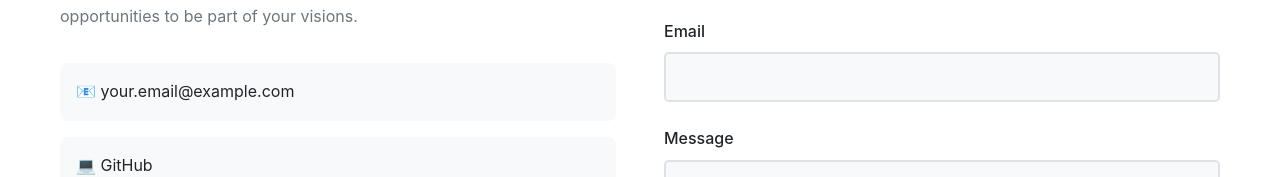
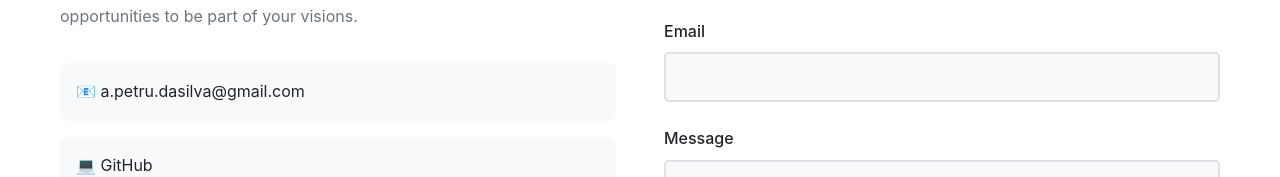
Before and after one commit to adasilva752/myPortfolio, a React (Vite) app: page / in a window 1280 px wide. Shown: the part 2198-2375 px from the top of the page. Built offline with nearby package versions, Linux system fonts and the light colour scheme.

Commit message:
changing links

```diff
--- a/index.html
+++ b/index.html
@@ -2,7 +2,7 @@
 <html lang="en">
   <head>
     <meta charset="UTF-8" />
-    <link rel="icon" type="image/svg+xml" href="/vite.svg" />
+    <link rel="icon" type="image/svg+xml" href="/myPortfolio/vite.svg" />
     <meta name="viewport" content="width=device-width, initial-scale=1.0" />
     <title>My Portfolio</title>
   </head>
--- a/src/components/Contact.jsx
+++ b/src/components/Contact.jsx
@@ -38,13 +38,13 @@ function Contact() {
               opportunities to be part of your visions.
             </p>
             <div className="contact-links">
-              <a href="mailto:your.email@example.com" className="contact-link">
-                📧 your.email@example.com
+              <a href="mailto:a.petru.dasilva@gmail.com" className="contact-link">
+                📧 a.petru.dasilva@gmail.com
               </a>
-              <a href="https://github.com/yourusername" target="_blank" rel="noopener noreferrer" className="contact-link">
+              <a href="https://github.com/adasilva752" target="_blank" rel="noopener noreferrer" className="contact-link">
                 💻 GitHub
               </a>
-              <a href="https://linkedin.com/in/yourusername" target="_blank" rel="noopener noreferrer" className="contact-link">
+              <a href="https://linkedin.com/in/dasilvaandrei" target="_blank" rel="noopener noreferrer" className="contact-link">
                 💼 LinkedIn
               </a>
             </div>
--- a/vite.config.js
+++ b/vite.config.js
@@ -3,10 +3,6 @@ import react from '@vitejs/plugin-react'
 
 // https://vitejs.dev/config/
 export default defineConfig({
-  plugins: [
-    react({
-      jsxRuntime: 'automatic'
-    })
-  ],
+  plugins: [react()],
   base: '/myPortfolio/'
 })
```
